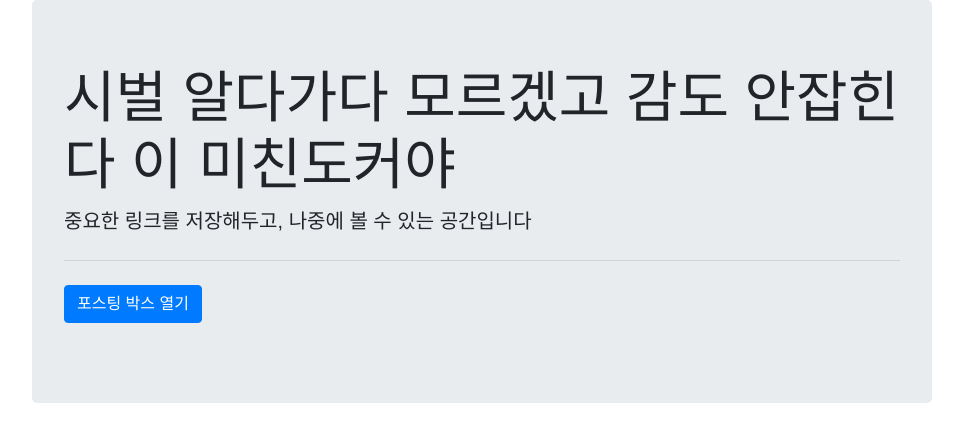
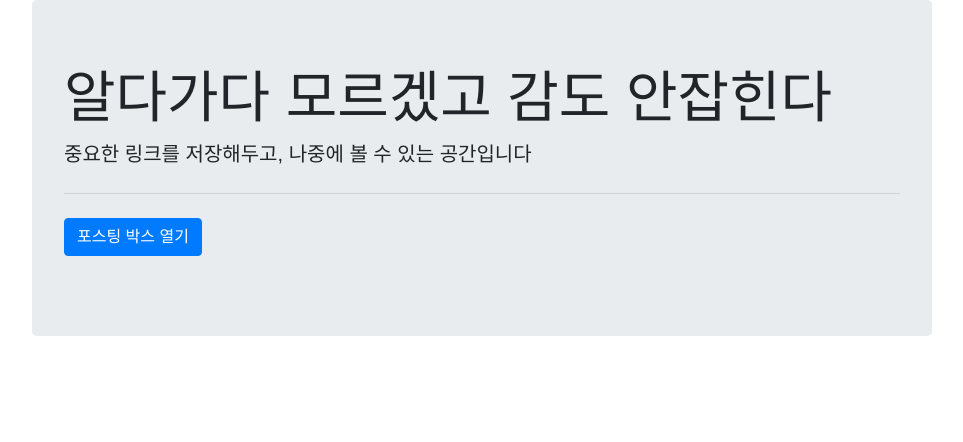
Before and after one commit to mj-song00/-Learning_Docker, a Flask app: page / in a window 1280 px wide. Shown: the top 442 px of the page, without its empty margins (158-1121 px from the left). Run offline with Flask 2, Linux system fonts and the light colour scheme; data that the repository does not hold is empty; some libraries are stand-ins or nearby versions; some web fonts are replaced.

Commit message:
도커 공부용

```diff
--- a/templates/index.html
+++ b/templates/index.html
@@ -112,7 +112,7 @@
     <body>
         <div class="wrap">
             <div class="jumbotron">
-                <h1 class="display-4">시벌 알다가다 모르겠고 감도 안잡힌다 이 미친도커야 </h1>
+                <h1 class="display-4">알다가다 모르겠고 감도 안잡힌다</h1>
                 <p class="lead">중요한 링크를 저장해두고, 나중에 볼 수 있는 공간입니다</p>
                 <hr class="my-4">
                 <p class="lead">
```
Also changed, not shown: 1 other file.
